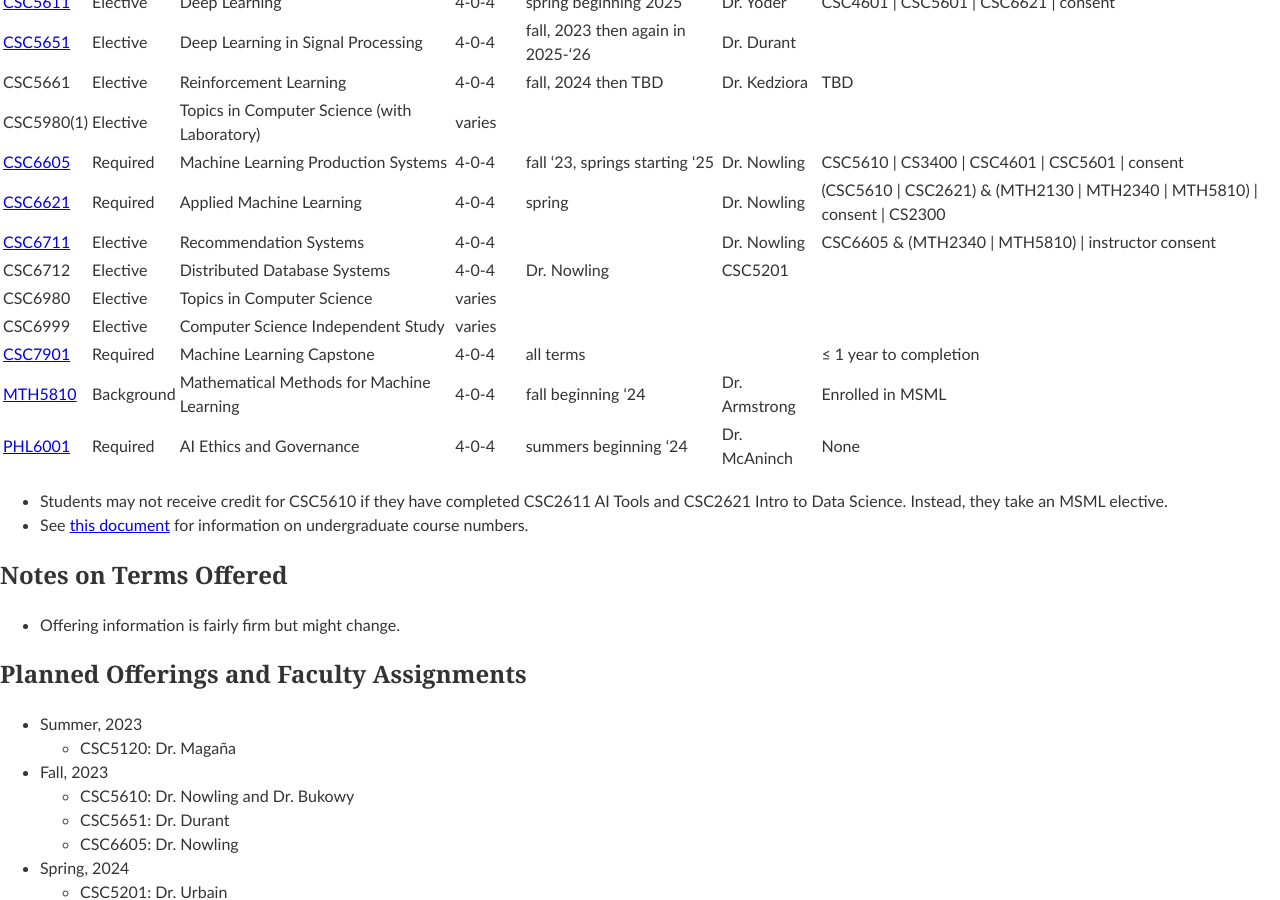
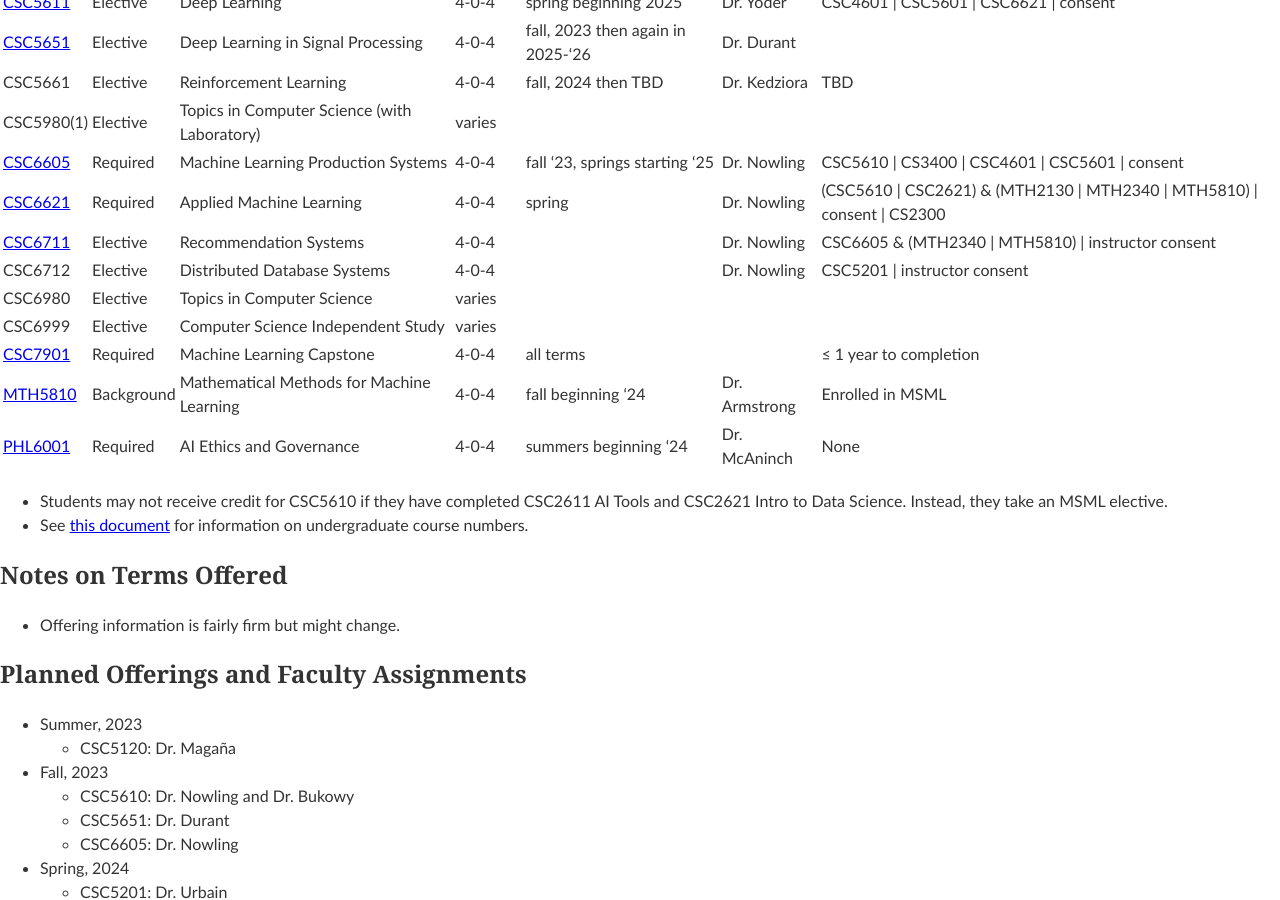
Before and after one commit to edurant/edurant.github.io, a Jekyll site: the page built from advising/msml.md, in a window 1280 px wide and 900 px high, scrolled down 5482 px. Built offline with Jekyll 4.4.1, drawn with Linux system fonts in a browser that asks for light colours; our own code applies the rules of GitHub Pages for plain Markdown files.

Commit message:
update prerequisites

```diff
--- a/advising/msml.md
+++ b/advising/msml.md
@@ -166,7 +166,7 @@ CSC5980(1) | Elective | Topics in Computer Science (with Laboratory) | varies
 [CSC6605](https://catalog.msoe.edu/preview_course_nopop.php?catoid=36&coid=41211&) | Required | Machine Learning Production Systems | 4-0-4 | fall '23, springs starting '25 | Dr. Nowling | CSC5610 &#124; CS3400 &#124; CSC4601 &#124; CSC5601 &#124; consent
 [CSC6621](https://catalog.msoe.edu/preview_course_nopop.php?catoid=30&coid=38208) | Required | Applied Machine Learning | 4-0-4 | spring | Dr. Nowling | (CSC5610 &#124; CSC2621) &amp; (MTH2130 &#124; MTH2340 &#124; MTH5810) &#124; consent &#124; CS2300
 [CSC6711](https://catalog.msoe.edu/preview_course_nopop.php?catoid=36&coid=41282) | Elective | Recommendation Systems | 4-0-4 | | Dr. Nowling | CSC6605 &amp; (MTH2340 &#124; MTH5810) &#124; instructor consent
-CSC6712 | Elective | Distributed Database Systems | 4-0-4 | Dr. Nowling | CSC5201
+CSC6712 | Elective | Distributed Database Systems | 4-0-4 | | Dr. Nowling | CSC5201 &#124; instructor consent
 CSC6980 | Elective | Topics in Computer Science | varies
 CSC6999 | Elective | Computer Science Independent Study | varies
 [CSC7901](https://catalog.msoe.edu/preview_course_nopop.php?catoid=36&coid=41212) | Required | Machine Learning Capstone | 4-0-4 | all terms | | ≤ 1 year to completion
```
